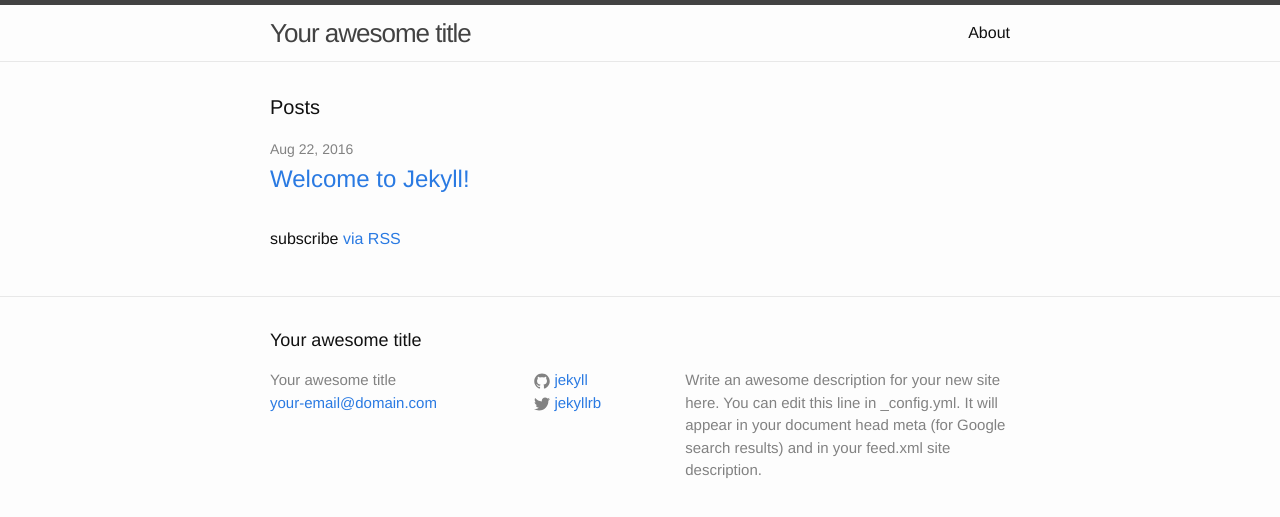
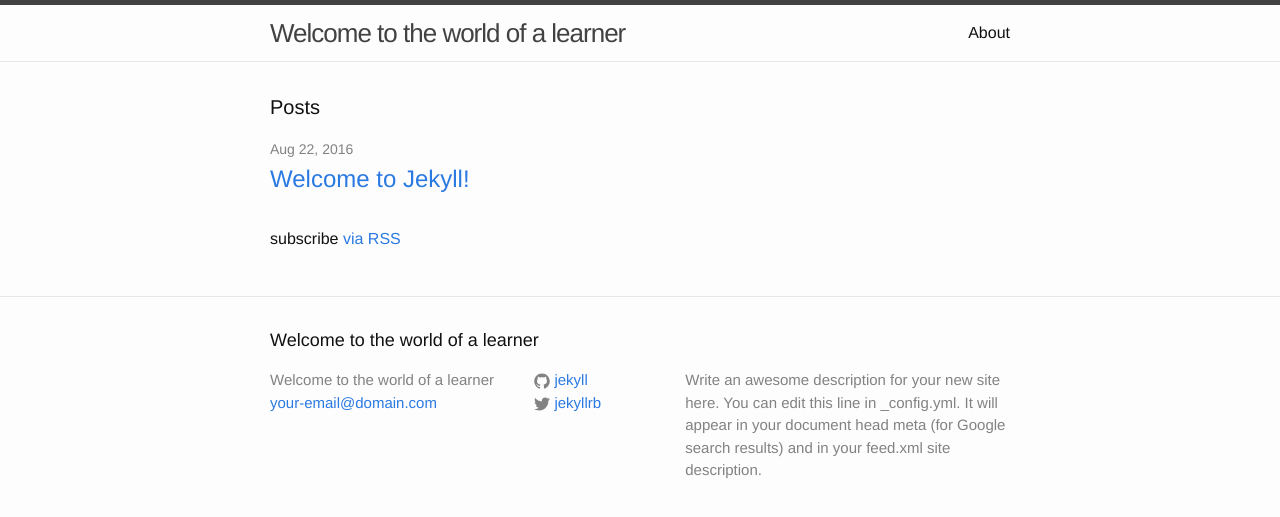
Before and after one commit to Maelor/maelor.github.io, a Jekyll site: the page built from index.html, in a window 1280 px wide. Shown: the top 517 px of the page. Built offline with Jekyll 4.4.1, drawn with Linux system fonts in a browser that asks for light colours.

Commit message:
Update _config.yml

```diff
--- a/_config.yml
+++ b/_config.yml
@@ -6,7 +6,7 @@
 # 'jekyll serve'. If you change this file, please restart the server process.
 
 # Site settings
-title: Your awesome title
+title: Welcome to the world of a learner
 email: your-email@domain.com
 description: > # this means to ignore newlines until "baseurl:"
   Write an awesome description for your new site here. You can edit this
```
